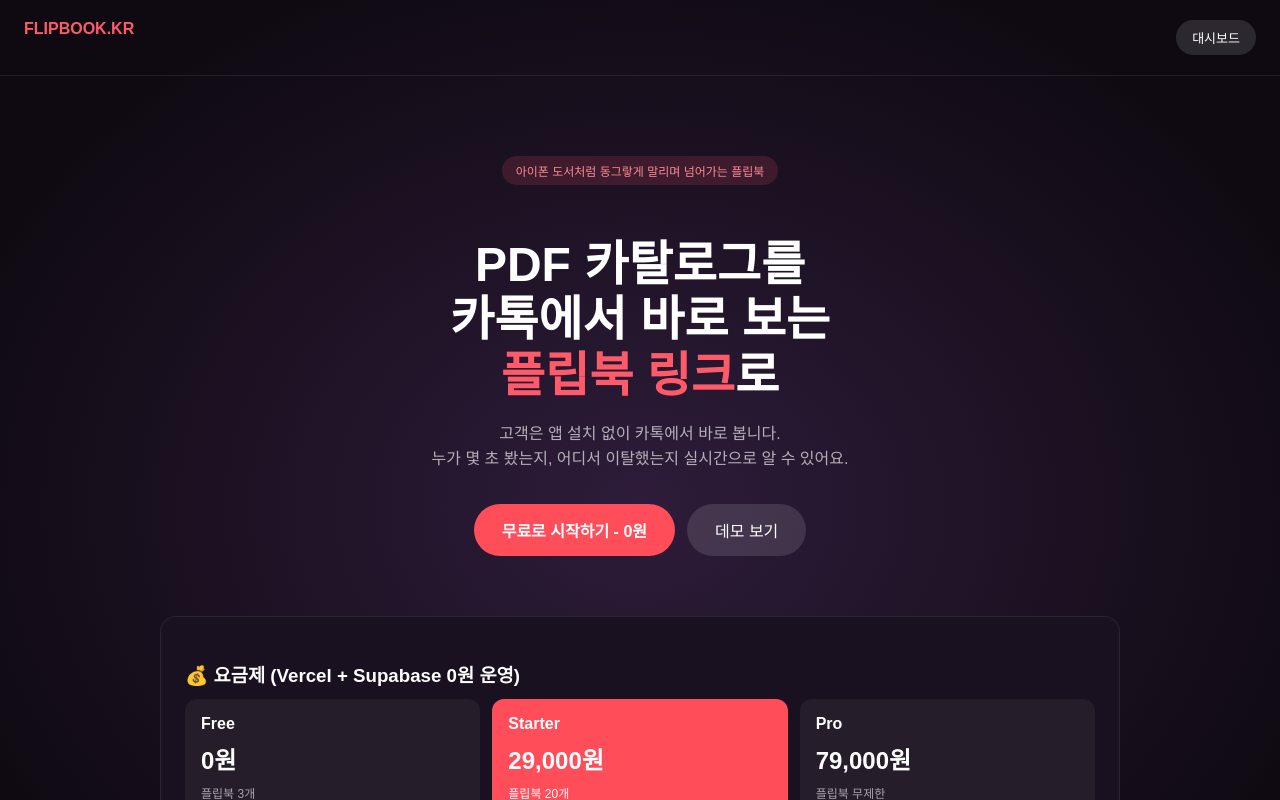
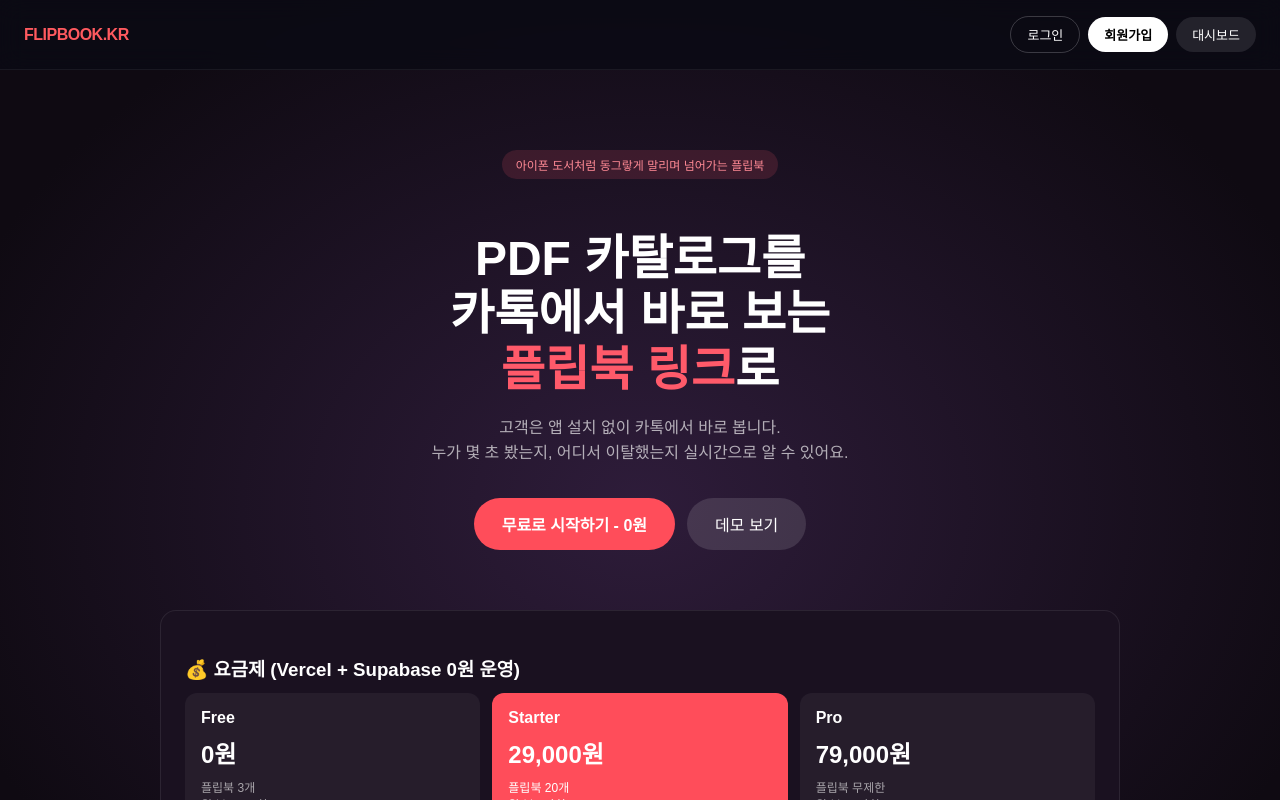
Before and after one commit to parkhy5454/Catalogtalk, a Next.js app: page / in a window 1280 px wide. Shown: the top 800 px of the page. Built offline with nearby package versions, Linux system fonts and the light colour scheme.

Commit message:
Add files via upload

```diff
--- a/app/page.tsx
+++ b/app/page.tsx
@@ -6,10 +6,16 @@ import Link from 'next/link'
 export default function Home(){
   return (
     <div style={{minHeight:'100vh', background:'radial-gradient(ellipse at center,#2e1c3a 0%,#0f0a12 80%)', color:'#fff'}}>
-      <header style={{display:'flex', justifyContent:'space-between', padding:'20px 24px', borderBottom:'1px solid rgba(255,255,255,.08)'}}>
-        <div style={{fontWeight:800, color:'#ff5a6a'}}>FLIPBOOK.KR</div>
-        <Link href="/dashboard" style={{color:'#fff', textDecoration:'none', background:'rgba(255,255,255,.12)', padding:'8px 16px', borderRadius:20, fontSize:13}}>대시보드</Link>
-      </header>
+      <header style={{display:'flex', justifyContent:'space-between', alignItems:'center', padding:'16px 24px', position:'sticky', top:0, zIndex:10, background:'rgba(10,10,20,0.8)', backdropFilter:'blur(12px)', borderBottom:'1px solid rgba(255,255,255,0.06)'}}>
+      <a href="/" style={{display:'flex', alignItems:'center', gap:'8px', textDecoration:'none'}}>
+        <div style={{color:'#FF5A5F', fontWeight:900, fontSize:'16px', letterSpacing:'-0.5px'}}>FLIPBOOK.KR</div>
+      </a>
+      <div style={{display:'flex', gap:'8px', alignItems:'center'}}>
+        <a href="/login" style={{color:'white', textDecoration:'none', fontSize:'13px', padding:'8px 16px', borderRadius:'20px', border:'1px solid rgba(255,255,255,0.2)'}}>로그인</a>
+        <a href="/signup" style={{background:'white', color:'black', textDecoration:'none', fontSize:'13px', padding:'8px 16px', borderRadius:'20px', fontWeight:700}}>회원가입</a>
+        <a href="/dashboard" style={{background:'rgba(255,255,255,0.1)', color:'white', textDecoration:'none', fontSize:'13px', padding:'8px 16px', borderRadius:'20px'}}>대시보드</a>
+      </div>
+    </header>
       <main style={{maxWidth:960, margin:'0 auto', padding:'80px 24px', textAlign:'center'}}>
         <div style={{display:'inline-block', background:'rgba(255,90,106,.15)', color:'#ff8a95', padding:'6px 14px', borderRadius:20, fontSize:12, marginBottom:20}}>아이폰 도서처럼 동그랗게 말리며 넘어가는 플립북</div>
         <h1 style={{fontSize:48, lineHeight:1.15, marginBottom:18}}>PDF 카탈로그를<br/>카톡에서 바로 보는<br/><span style={{color:'#ff5a6a'}}>플립북 링크</span>로</h1>
```
